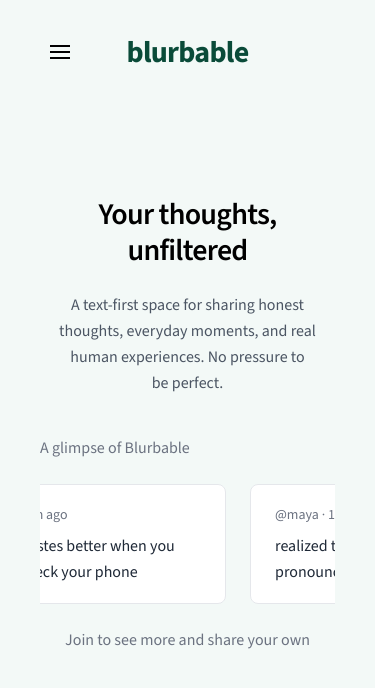
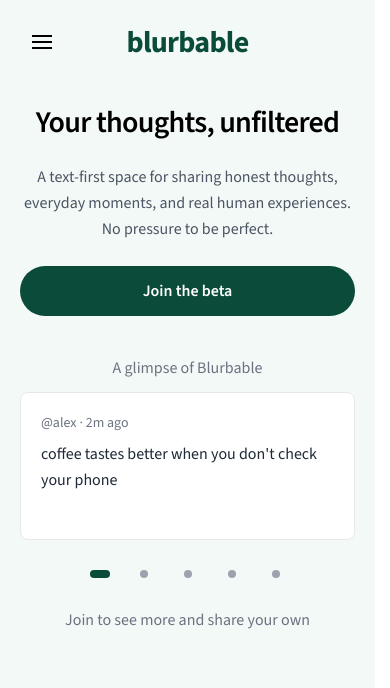
Before and after one commit to danielzh310/blurbable.com, a React (Vite) app in the folder apps/landing/: page / in a window 390 px wide. Shown: the top 688 px of the page. Built offline with nearby package versions, Linux system fonts and the light colour scheme.

Commit message:
added mailing service and adjusted mobile view

```diff
--- a/apps/landing/package.json
+++ b/apps/landing/package.json
@@ -4,6 +4,7 @@
   "type": "module",
   "scripts": {
     "dev": "vite",
+    "dev:mobile": "vite --host 0.0.0.0 --port 5174 --strictPort",
     "build": "vite build",
     "preview": "vite preview"
   },
--- a/apps/landing/src/app/App.tsx
+++ b/apps/landing/src/app/App.tsx
@@ -12,31 +12,32 @@
 import { useState } from 'react'
 import { Header, Tab } from './components/Header'
 import { BlurbCarousel } from './components/BlurbCarousel'
+import { WaitlistForm } from './components/WaitlistForm'
 
 export default function App() {
   const [tab, setTab] = useState<Tab>('home')
 
-  // Local-only waitlist no backend
-  const [name, setName] = useState('')
-  const [email, setEmail] = useState('')
-  const [submitted, setSubmitted] = useState(false)
-
-  const handleJoinSubmit = (e: React.FormEvent) => {
-    e.preventDefault()
-    setSubmitted(true)
-
-    setTimeout(() => {
-      setSubmitted(false)
-      setName('')
-      setEmail('')
-    }, 2500)
-  }
+  // Newest-first list (reverse chronological: most recent at top)
+  const updates = [
+    {
+      date: 'July 2026',
+      title: 'Building in Public',
+      body:
+        "We're currently in development, creating a space that prioritizes authentic human connection over metrics and engagement.",
+    },
+    {
+      date: 'Coming Soon',
+      title: 'Early Access Launch',
+      body:
+        'Sign up for early access and be among the first to share your thoughts on Blurbable.',
+    },
+  ]
 
   return (
     <div className="min-h-screen text-black bg-[#f3f9f7] overflow-x-hidden">
-      {/* Header fades in nd is hidden entirely in join mode*/}
+      {/* Header fades in and is hidden entirely in join mode */}
       {tab !== 'join' && (
-        <div className="fade-up">
+        <div className="fade-up relative z-20">
           <Header active={tab} onChange={setTab} />
         </div>
       )}
@@ -44,14 +45,14 @@
       <main
         className={
           tab === 'join'
-            ? 'min-h-screen flex items-center justify-center px-10 md:px-16'
-            : 'max-w-7xl mx-auto px-10 md:px-16 overflow-x-hidden'
+            ? 'min-h-screen flex items-start md:items-center justify-center px-2 py-6 md:px-16 md:py-12'
+            : 'max-w-7xl mx-auto px-5 md:px-16 overflow-x-hidden'
         }
       >
         <div className="w-full fade-up">
           {tab === 'home' && (
-            <div className="min-h-[calc(100vh-140px)] flex items-center">
-              <div className="w-full py-12 md:py-0">
+            <div className="md:min-h-[calc(100vh-140px)] flex items-center">
+              <div className="w-full py-10 md:py-0">
                 <div className="grid grid-cols-1 md:grid-cols-2 gap-10 md:gap-16 items-start">
                   {/* Hero */}
                   <div className="w-full min-w-0">
@@ -64,6 +65,13 @@
                         A text-first space for sharing honest thoughts, everyday moments,
                         and real human experiences. No pressure to be perfect.
                       </p>
+                      <button
+                        type="button"
+                        onClick={() => setTab('join')}
+                        className="mt-6 min-h-12 w-full max-w-sm rounded-full bg-brand px-6 py-3 font-semibold text-white hover:opacity-90 focus-visible:outline focus-visible:outline-2 focus-visible:outline-offset-4 focus-visible:outline-brand md:hidden"
+                      >
+                        Join the beta
+                      </button>
                     </div>
                   </div>
 
@@ -96,26 +104,15 @@
             <section className="max-w-2xl mx-auto py-16">
               <h2 className="text-xl font-semibold">Updates</h2>
 
-              {[
-                {
-                  date: 'December 2025',
-                  title: 'Building in Public',
-                  body:
-                    "We're currently in development, creating a space that prioritizes authentic human connection over metrics and engagement.",
-                },
-                {
-                  date: 'Coming Soon',
-                  title: 'Early Access Launch',
-                  body:
-                    'Sign up for early access and be among the first to share your thoughts on Blurbable.',
-                },
-              ].map((u, i, arr) => (
+              {updates.map((u, i) => (
                 <div key={u.title} className="mt-8">
                   <p className="text-sm text-gray-500">{u.date}</p>
                   <h3 className="mt-2 font-semibold text-black">{u.title}</h3>
                   <p className="mt-2 text-gray-600 leading-relaxed">{u.body}</p>
 
-                  {i !== arr.length - 1 && <hr className="mt-8 border-gray-200" />}
+                  {i !== updates.length - 1 && (
+                    <hr className="mt-8 border-gray-200" />
+                  )}
                 </div>
               ))}
             </section>
@@ -123,49 +120,18 @@
 
           {tab === 'join' && (
             <section className="w-full flex items-center justify-center">
-              <div className="w-full max-w-sm text-center">
+              <div className="w-full max-w-2xl text-center">
                 {/* Clickable logo returns to home and restores header */}
                 <button
                   type="button"
                   onClick={() => setTab('home')}
-                  className="mx-auto block text-[#0a4b39] font-extrabold tracking-tight text-5xl md:text-6xl hover:opacity-90 transition"
+                  className="mx-auto block text-[#0a4b39] font-extrabold tracking-tight text-4xl md:text-6xl hover:opacity-90 transition"
                   aria-label="Back to home"
                 >
                   blurbable
                 </button>
 
-                <form onSubmit={handleJoinSubmit} className="mt-10 space-y-4">
-                  <input
-                    type="text"
-                    value={name}
-                    onChange={(e) => setName(e.target.value)}
-                    placeholder="Name"
-                    autoComplete="name"
-                    className="w-full rounded-full border border-gray-300 bg-transparent px-6 py-3 text-sm focus:outline-none focus:ring-2 focus:ring-[#0a4b39]"
-                  />
-
-                  <input
-                    type="email"
-                    value={email}
-                    onChange={(e) => setEmail(e.target.value)}
-                    placeholder="Email"
-                    autoComplete="email"
-                    required
-                    className="w-full rounded-full border border-gray-300 bg-transparent px-6 py-3 text-sm focus:outline-none focus:ring-2 focus:ring-[#0a4b39]"
-                  />
-
-                  <button
-                    type="submit"
-                    disabled={!email || submitted}
-                    className="w-full rounded-full bg-[#0a4b39] text-white py-3 text-sm font-semibold hover:opacity-90 disabled:opacity-60 disabled:cursor-not-allowed transition"
-                  >
-                    {submitted ? 'You’re in' : 'Join'}
-                  </button>
-
-                  <p className="pt-2 text-xs text-gray-500">
-                    Early access. No spam. Leave anytime.
-                  </p>
-                </form>
+                <WaitlistForm />
               </div>
             </section>
           )}
--- a/apps/landing/src/app/components/BlurbCarousel.tsx
+++ b/apps/landing/src/app/components/BlurbCarousel.tsx
@@ -45,10 +45,19 @@
   // Start at the first "real" slide (index 1)
   const [index, setIndex] = useState(1)
   const [paused, setPaused] = useState(false)
+  const [canAutoplay, setCanAutoplay] = useState(false)
+
+  useEffect(() => {
+    const query = window.matchMedia(
+      '(min-width: 768px) and (hover: hover) and (prefers-reduced-motion: no-preference)',
+    )
+    const update = () => setCanAutoplay(query.matches)
+    update()
+    query.addEventListener('change', update)
+    return () => query.removeEventListener('change', update)
+  }, [])
 
   const AUTOPLAY_MS = 5200
-  const CARD_HEIGHT_PX = 120
-  const SIDE_PADDING_PX = 12
 
   const scrollTo = (i: number, behavior: ScrollBehavior) => {
     const el = scrollerRef.current
@@ -87,30 +96,9 @@
     setIndex(i)
   }
 
-  // Track scroll (manual swipes)
-  useEffect(() => {
-    const el = scrollerRef.current
-    if (!el) return
-
-    let raf = 0
-    const onScroll = () => {
-      cancelAnimationFrame(raf)
-      raf = requestAnimationFrame(() => {
-        normalizeIfOnClone()
-      })
-    }
-
-    el.addEventListener('scroll', onScroll, { passive: true })
-    return () => {
-      el.removeEventListener('scroll', onScroll)
-      cancelAnimationFrame(raf)
-    }
-    // eslint-disable-next-line react-hooks/exhaustive-deps
-  }, [n])
-
   // Autoplay (only advances one slide; no rewind)
   useEffect(() => {
-    if (paused) return
+    if (paused || !canAutoplay) return
 
     autoplayRef.current = window.setInterval(() => {
       const next = index + 1
@@ -122,7 +110,7 @@
       if (autoplayRef.current) window.clearInterval(autoplayRef.current)
       autoplayRef.current = null
     }
-  }, [paused, index])
+  }, [paused, index, canAutoplay])
 
   // If we programmatically set index to a clone, normalize right after movement ends
   // This helps for autoplay cases where scroll events can lag.
@@ -160,20 +148,22 @@
   if (slides.length === 0) return null
 
   return (
-    <aside className="w-full">
-      <div className="grid gap-6 w-full">
-        <p className="text-gray-500">A glimpse of Blurbable</p>
+    <aside className="w-full" aria-label="Sample blurbs" aria-roledescription="carousel">
+      <div className="grid gap-3 md:gap-6 w-full">
+        <p className="text-center md:text-left text-gray-500">A glimpse of Blurbable</p>
 
         {/* Stage */}
         <div
-          className="w-full overflow-hidden"
-          style={{ height: `${CARD_HEIGHT_PX}px` }}
+          className="w-full overflow-hidden md:h-[120px]"
           onMouseEnter={() => setPaused(true)}
           onMouseLeave={() => setPaused(false)}
         >
           <div
             ref={scrollerRef}
-            className="w-full h-full overflow-x-auto overflow-y-hidden"
+            id="blurb-slides"
+            className="bb-hide-scrollbar w-full md:h-full overflow-x-auto overflow-y-hidden"
+            tabIndex={0}
+            aria-label="Sample blurbs. Swipe or use the arrow keys to browse."
             style={{
               display: 'flex',
               scrollSnapType: 'x mandatory',
@@ -189,40 +179,52 @@
             {slides.map((b, i) => (
               <div
                 key={`${b.user}-${b.time}-${i}`}
-                className="bb-hide-scrollbar"
+                className="md:h-full md:px-3"
+                aria-hidden={i === 0 || i === n + 1 ? true : undefined}
                 style={{
                   flex: '0 0 100%',
                   minWidth: 0,
-                  height: '100%',
                   scrollSnapAlign: 'start',
                   boxSizing: 'border-box',
-                  paddingLeft: `${SIDE_PADDING_PX}px`,
-                  paddingRight: `${SIDE_PADDING_PX}px`,
                 }}
               >
                 <div
-                  className="border border-gray-200 rounded-lg bg-white h-full w-full px-6 py-5"
+                  className="border border-gray-200 rounded-lg bg-white h-full w-full px-5 md:px-6 py-5"
                   style={{ boxSizing: 'border-box', overflow: 'hidden' }}
                 >
                   <div className="text-sm text-gray-500 mb-2">
                     @{b.user} · {b.time}
                   </div>
 
-                  <p
-                    className="leading-relaxed text-gray-800"
-                    style={{
-                      display: '-webkit-box',
-                      WebkitLineClamp: 2,
-                      WebkitBoxOrient: 'vertical',
-                      overflow: 'hidden',
-                    }}
-                  >
+                  <p className="leading-relaxed text-gray-800 md:line-clamp-2">
                     {b.text}
                   </p>
                 </div>
               </div>
             ))}
           </div>
+        </div>
+
+        <div className="flex justify-center md:hidden" aria-label="Choose a sample blurb">
+          {base.map((b, i) => {
+            const active = ((index - 1 + n) % n) === i
+            return (
+              <button
+                key={b.user}
+                type="button"
+                aria-label={`Show blurb ${i + 1} of ${n}`}
+                aria-current={active ? 'true' : undefined}
+                aria-controls="blurb-slides"
+                onClick={() => {
+                  const reducedMotion = window.matchMedia('(prefers-reduced-motion: reduce)').matches
+                  scrollTo(i + 1, reducedMotion ? 'auto' : 'smooth')
+                }}
+                className="flex h-11 w-11 items-center justify-center rounded-full focus-visible:outline focus-visible:outline-2 focus-visible:outline-brand"
+              >
+                <span className={`h-2 rounded-full ${active ? 'w-5 bg-brand' : 'w-2 bg-gray-400'}`} />
+              </button>
+            )
+          })}
         </div>
 
         <p className="w-full text-center text-gray-500">
--- a/apps/landing/src/app/components/Header.tsx
+++ b/apps/landing/src/app/components/Header.tsx
@@ -31,14 +31,22 @@
       setOpen(false)
     }
     document.addEventListener('mousedown', onDocClick)
-    return () => document.removeEventListener('mousedown', onDocClick)
+    const onKeyDown = (e: KeyboardEvent) => {
+      if (e.key === 'Escape') setOpen(false)
+    }
+    document.addEventListener('keydown', onKeyDown)
+    return () => {
+      document.removeEventListener('mousedown', onDocClick)
+      document.removeEventListener('keydown', onKeyDown)
+    }
   }, [open])
 
   const tabs: Tab[] = ['home', 'about', 'updates', 'join']
 
   return (
-    <header className="pt-8">
-      <div className="max-w-7xl mx-auto px-10 md:px-16">
+    <header className="pt-5 md:pt-8">
+      <div className="max-w-7xl mx-auto px-5 md:px-16">
+        {/* Desktop */}
         <div className="hidden md:flex items-center justify-between relative">
           <button
             type="button"
@@ -69,11 +77,15 @@
           <div className="w-[96px]" />
         </div>
 
-        <div className="md:hidden relative flex items-center justify-between">
+        {/* Mobile */}
+        <div ref={menuRef} className="md:hidden relative flex items-center justify-between">
+          {/* Hamburger: keep above everything */}
           <button
             type="button"
-            aria-label="Open menu"
-            className="h-10 w-10 flex items-center justify-center rounded-md hover:bg-black/5"
+            aria-label={open ? 'Close menu' : 'Open menu'}
+            aria-expanded={open}
+            aria-controls="mobile-navigation"
+            className="h-11 w-11 flex items-center justify-center rounded-md hover:bg-black/5 relative z-30"
             onClick={() => setOpen((v) => !v)}
           >
             <span className="block w-5">
@@ -83,21 +95,25 @@
             </span>
           </button>
 
+          {/* Center logo: keep BELOW the menu overlay so it can’t block clicks */}
           <button
             type="button"
-            onClick={() => onChange('home')}
-            className="absolute left-1/2 -translate-x-1/2 font-extrabold text-3xl tracking-tight text-brand hover:opacity-90 transition-opacity"
+            onClick={() => {
+              onChange('home')
+              setOpen(false)
+            }}
+            className="absolute left-1/2 -translate-x-1/2 font-extrabold text-3xl tracking-tight text-brand hover:opacity-90 transition-opacity z-10"
             aria-label="Go to home"
           >
             blurbable
           </button>
 
-          <div className="h-10 w-10" />
+          <div className="h-11 w-11" />
 
           {open && (
             <div
-              ref={menuRef}
-              className="absolute left-0 top-12 w-56 bg-white border border-black/10 rounded-lg shadow-sm overflow-hidden z-50"
+              id="mobile-navigation"
+              className="absolute left-0 top-12 w-56 bg-white/95 backdrop-blur border border-black/10 rounded-lg shadow-sm overflow-hidden z-50"
             >
               {tabs.map((t) => (
                 <button
--- a/apps/landing/src/styles/index.css
+++ b/apps/landing/src/styles/index.css
@@ -36,6 +36,7 @@
   }
 }
 
+/* keep class name the same so you don't have to refactor JSX */
 .fade-up {
   animation: fadeIn 220ms ease-out both;
 }
```
Also changed, not shown: apps/landing/src/app/components/WaitlistForm.tsx (+22 -40 lines), 1 other file (tests, documents, lock files or other folders).
